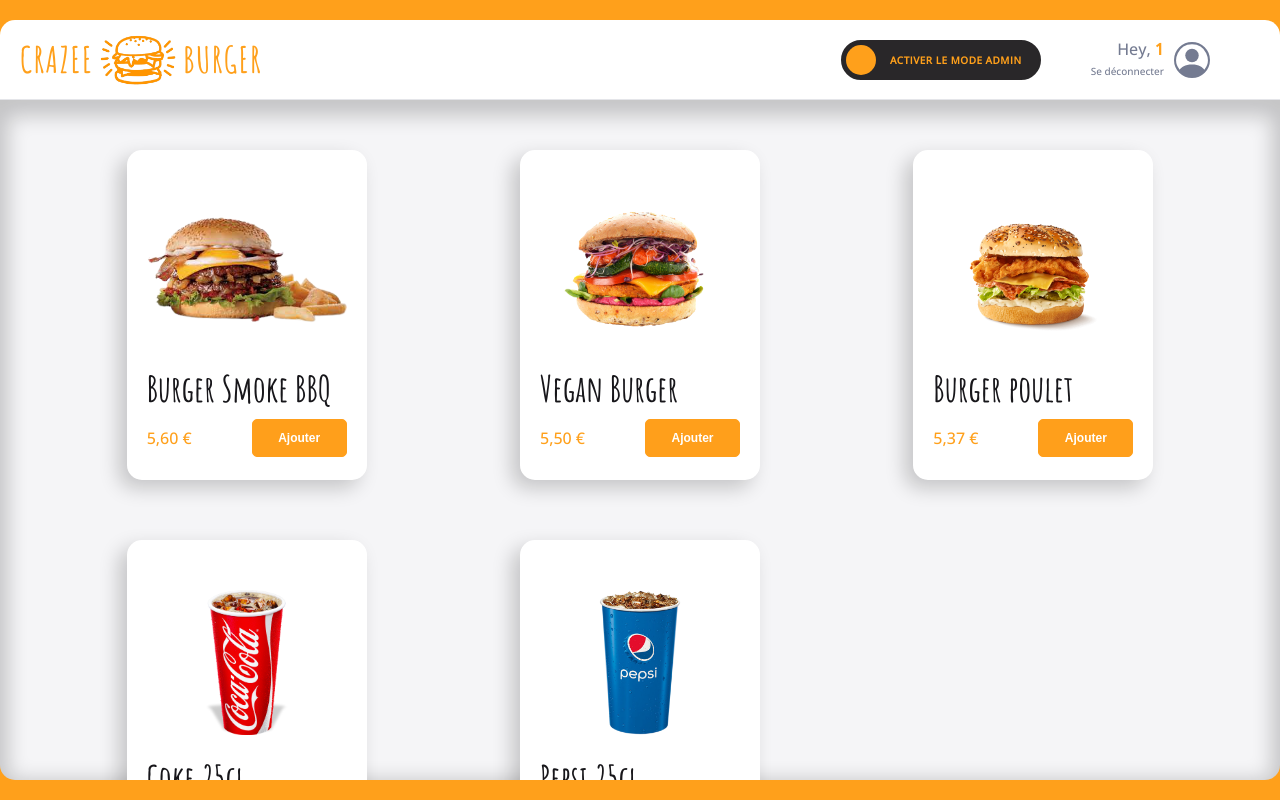
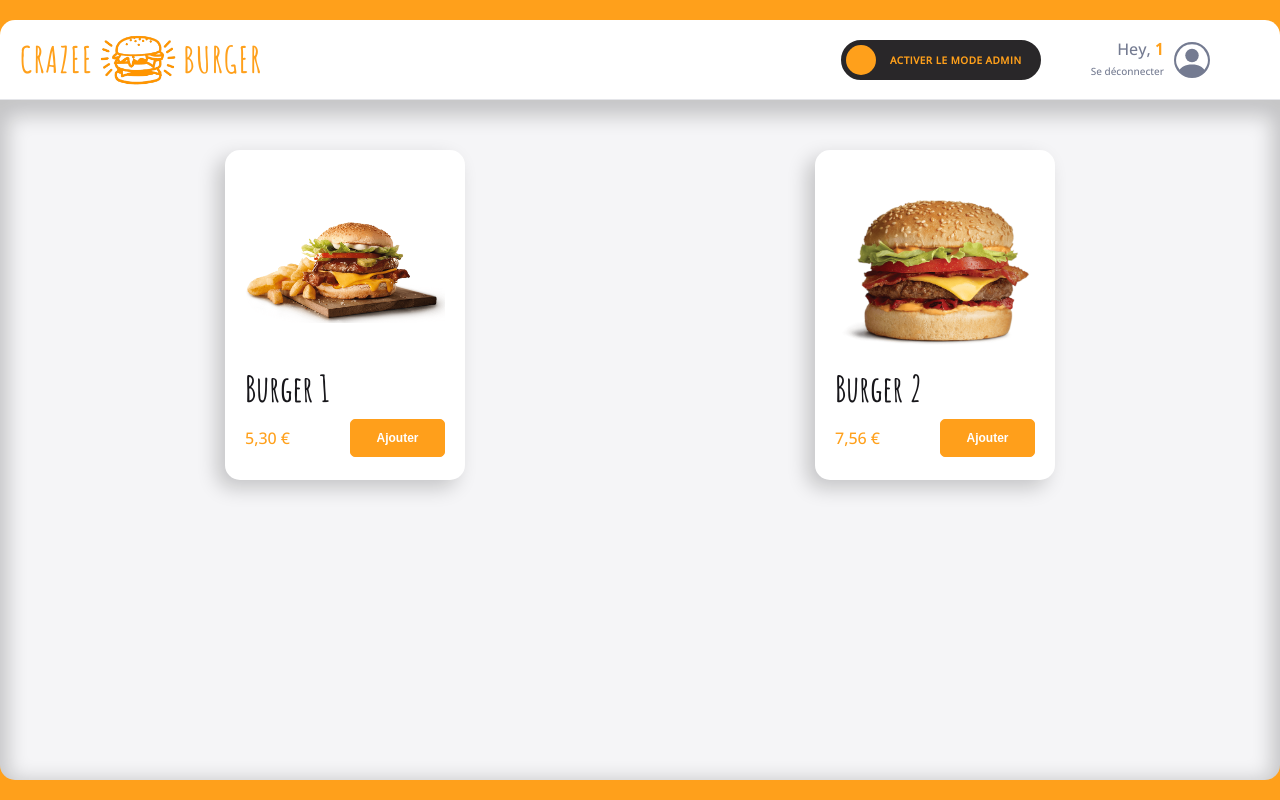
Before and after one commit to Chermann-KING/burger, a React (Create React App) app: page /order/1 in a window 1280 px wide. Built offline with nearby package versions, Linux system fonts and the light colour scheme.

Commit message:
🚚 F08: ORDER > Change fakeMenu medium to small source

```diff
--- a/src/components/pages/order/Main/Menu.js
+++ b/src/components/pages/order/Main/Menu.js
@@ -13,6 +13,8 @@
   // comportement
 
   // affiche
+  if (products.length === 0) return <span>Pas de produit</span>;
+
   return (
     <MenuStyled>
       {products.map(({ id, imageSource, title, price }) => {
--- a/src/components/pages/order/OrderPage.js
+++ b/src/components/pages/order/OrderPage.js
@@ -13,7 +13,7 @@
   const [isCollapsed, setIsCollapsed] = useState(false);
   const [currentTabSelected, setCurrentTabSelected] = useState("add");
 
-  const [products, setProducts] = useState(fakeMenu.MEDIUM);
+  const [products, setProducts] = useState(fakeMenu.SMALL);
 
   // comportement
   const handleAdd = (newProduct) => {
```
